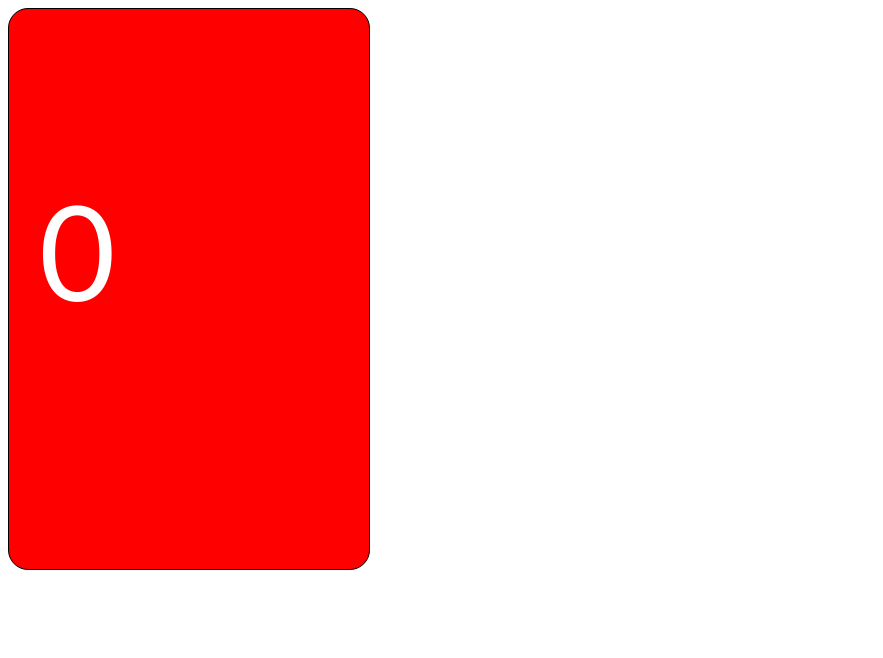
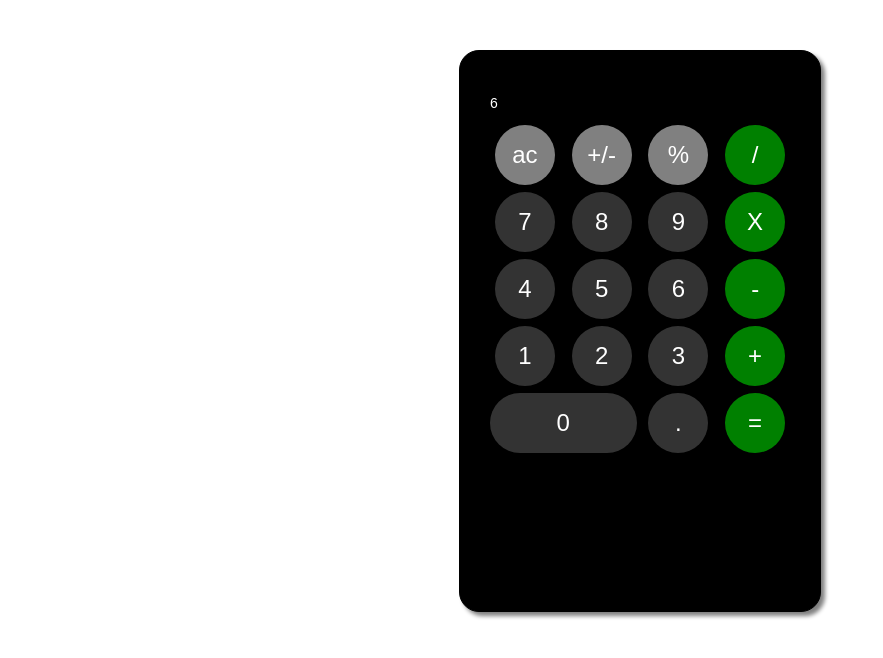
Before and after one commit to Yshavlovsky/calculator, a plain HTML site: page index.html in a window 1280 px wide. Shown: the whole page, without its empty margins (0-883 px from the left). Drawn offline with Linux system fonts and the light colour scheme.

Commit message:
add buttun

```diff
--- a/index.html
+++ b/index.html
@@ -10,12 +10,40 @@
 <div class="calc">
     <div class="calc-screen">
         <p>
-            0
+            6
         </p>
-  <div>
-   <div class="buttons"></div>
-  </div>
+    </div>
 
+<div>
 
+    <div class="buttons">
+<div class="btn ac bg-grey">ac</div>
+<div class="btn plus-minus bg-grey">+/-</div>
+<div class="btn percent bg-grey">%</div>
+<div class="btn division bg-orange">/</div>
+
+<div class="btn seven">7</div>
+<div class="btn eight">8</div>
+<div class="btn nine">9</div>
+<div class="btn multiplu bg-orange">X</div>
+
+<div class="btn four">4</div>
+<div class="btn five">5</div>
+<div class="btn six">6</div>
+<div class="btn minus bg-orange">-</div>
+
+<div class="btn one">1</div>
+<div class="btn two">2</div>
+<div class="btn three">3</div>
+<div class="btn plus bg-orange">+</div>
+
+<div class="btn zero">0</div>
+
+<div class="btn dot">.</div>
+
+<div class="btn equal bg-orange">=</div>
+   </div>
+
+</div>
 </body>
 </html>
--- a/style.css
+++ b/style.css
@@ -1,12 +1,61 @@
 
 .calc {
+    margin: 50px auto;
     width: 300px;
     height: 500px;
     border:1px solid #000;
     border-radius: 20px;
-    background: red;
+    background: black;
     color: white;
-    font-family: 'Gill Sans', 'Gill Sans MT', Calibri, 'Trebuchet MS', sans-serif;
-    font-size: 132px;
+    font-family: Arial, Helvetica, sans-serif;
+    font-size: 14px;
     padding: 30px;
+    box-shadow: 4px 4px 4px grey;
 }
+
+.btn {
+width: 60px;
+height: 60px;
+background: #333;
+border-radius: 50%;
+text-align: center;
+line-height: 60px;
+font-size: 1.5rem;
+cursor: pointer;
+user-select: none;
+}
+
+.btn:hover {
+    filter: brightness(120%);
+}
+
+.btn:active {
+    filter: brightness(90%);
+}
+
+.btn.bg-grey {
+background: grey;
+}
+
+.btn.btn.bg-orange {
+    background: green;
+}
+
+.buttons {
+display: grid;
+justify-items: center;
+grid-template-areas:
+"ac plus-minus percent division"
+"seven eight nine multiply"
+"four five six minus"
+"one two three plus"
+"zero zero dot egual";
+grid-gap: 7px;
+
+}
+
+.btn.zero {
+    grid-area: zero;
+    width: 100%;
+    border-radius: 50px;
+}
```
